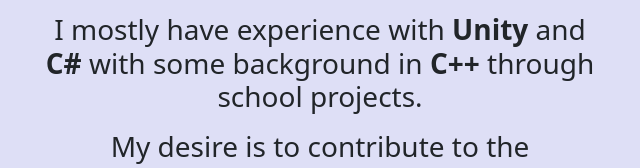
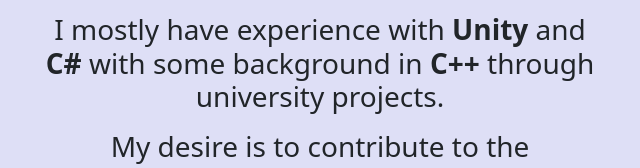
Before and after one commit to obenozgur/obenozgur.github.io, a website: page index.html in a window 1280 px wide. Shown: the part 416-584 px from the top of the page, 599-1239 px from the left. Drawn offline with nearby package versions, Linux system fonts and the light colour scheme.

Commit message:
Change school to university

```diff
--- a/index.html
+++ b/index.html
@@ -63,7 +63,7 @@
                     <div class="text-center align-content-center h3 text-black-75">
                         <p class="mt-3 mt-xl-3">Hello! I am Oben, a <span class="fw-bold">MSc student at Aalto University</span> in Machine Learning, Data Science and Artificial Intelligence. </p>
                         <p class="mt-3">Currently, I am interning at <span class="fw-bold">HypeHype</span> and have been involved in the mobile games industry since 2022 with various companies.</p>
-                        <p class="mt-3">I mostly have experience with <span class="fw-bold">Unity</span> and <span class="fw-bold">C#</span> with some background in <span class="fw-bold">C++</span> through school projects.</p>
+                        <p class="mt-3">I mostly have experience with <span class="fw-bold">Unity</span> and <span class="fw-bold">C#</span> with some background in <span class="fw-bold">C++</span> through university projects.</p>
                         <p class="mt-3">My desire is to contribute to the development of <span class="fw-bold">high-quality mobile games</span> as a <span class="fw-bold">game programmer</span>.</p>
                     </div>
                 </div>
```
